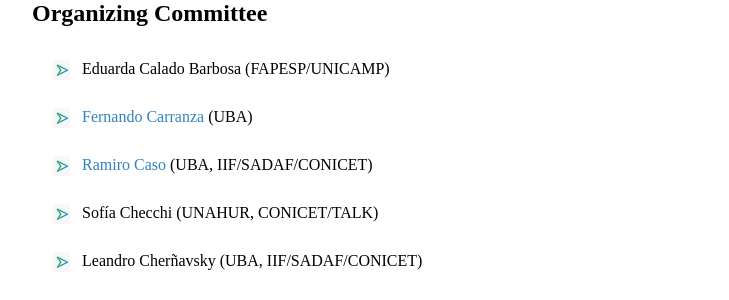
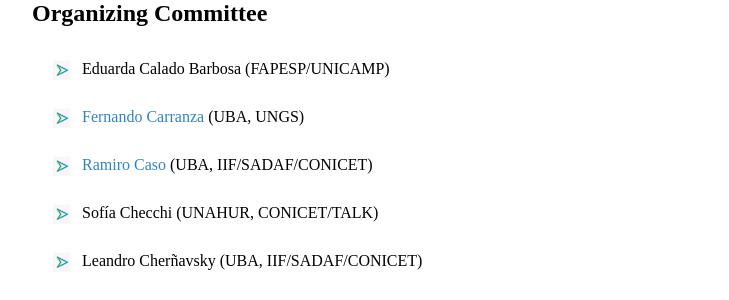
Before and after one commit to saltconf/salt36, a Jekyll site: the page built from index.md, in a window 1280 px wide and 900 px high, scrolled down 1216 px. Shown: the part 152-452 px from the top of the window, without its empty margins (392-1121 px from the left). Built offline with Jekyll 4.4.1, drawn with Linux system fonts in a browser that asks for light colours.

Commit message:
academic affiliation updated

```diff
--- a/_data/people.yml
+++ b/_data/people.yml
@@ -5,6 +5,7 @@ fernando_carranza:
   name: Fernando Carranza
   institutions:
   - UBA
+  - UNGS
   website: "https://fernando-carranza.github.io/index.html"
 andres_saab:
   name: Andrés Saab
```
